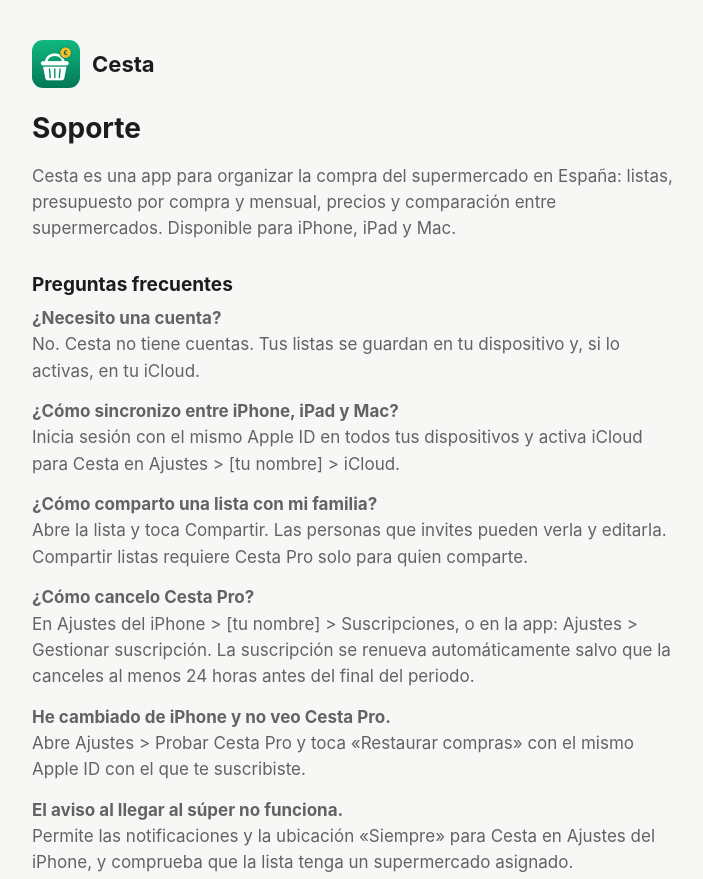
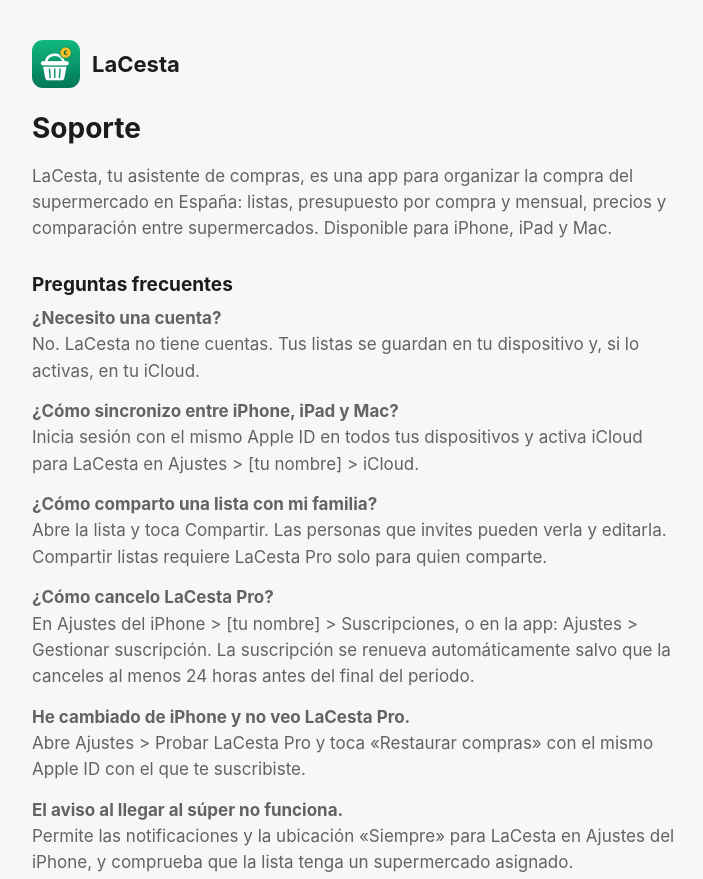
Before and after one commit to TiagoDezan/games_policy, a plain HTML site: page cesta/index.html in a window 1280 px wide. Shown: the top 879 px of the page, without its empty margins (284-987 px from the left). Drawn offline with Linux system fonts and the light colour scheme.

Commit message:
Cesta: renomeia as páginas para LaCesta (mesmas URLs)
Co-Authored-By: Claude Opus 5.5 <noreply@anthropic.com>
Claude-Session: https://claude.ai/code/session_01LfTx2CVhpqNeNkdE8pTfme

```diff
--- a/cesta/index.html
+++ b/cesta/index.html
@@ -3,30 +3,30 @@
 <head>
 <meta charset="utf-8">
 <meta name="viewport" content="width=device-width, initial-scale=1">
-<title>Cesta · Soporte</title>
-<meta name="description" content="Cesta: tu lista de la compra con presupuesto, para supermercados de España.">
+<title>LaCesta · Soporte</title>
+<meta name="description" content="LaCesta, tu asistente de compras: lista de la compra con presupuesto para supermercados de España.">
 <link rel="icon" href="icon.png">
 <link rel="apple-touch-icon" href="apple-touch-icon.png">
 <link rel="stylesheet" href="style.css">
 </head>
 <body>
 <main>
-  <header><img src="icon.png" alt=""><a href="./">Cesta</a></header>
+  <header><img src="icon.png" alt=""><a href="./">LaCesta</a></header>
   <h1>Soporte</h1>
-  <p>Cesta es una app para organizar la compra del supermercado en España: listas, presupuesto por compra y mensual, precios y comparación entre supermercados. Disponible para iPhone, iPad y Mac.</p>
+  <p>LaCesta, tu asistente de compras, es una app para organizar la compra del supermercado en España: listas, presupuesto por compra y mensual, precios y comparación entre supermercados. Disponible para iPhone, iPad y Mac.</p>
 
   <h2>Preguntas frecuentes</h2>
   <div class="faq">
-    <p><strong>¿Necesito una cuenta?</strong><br>No. Cesta no tiene cuentas. Tus listas se guardan en tu dispositivo y, si lo activas, en tu iCloud.</p>
-    <p><strong>¿Cómo sincronizo entre iPhone, iPad y Mac?</strong><br>Inicia sesión con el mismo Apple ID en todos tus dispositivos y activa iCloud para Cesta en Ajustes &gt; [tu nombre] &gt; iCloud.</p>
-    <p><strong>¿Cómo comparto una lista con mi familia?</strong><br>Abre la lista y toca Compartir. Las personas que invites pueden verla y editarla. Compartir listas requiere Cesta Pro solo para quien comparte.</p>
-    <p><strong>¿Cómo cancelo Cesta Pro?</strong><br>En Ajustes del iPhone &gt; [tu nombre] &gt; Suscripciones, o en la app: Ajustes &gt; Gestionar suscripción. La suscripción se renueva automáticamente salvo que la canceles al menos 24 horas antes del final del periodo.</p>
-    <p><strong>He cambiado de iPhone y no veo Cesta Pro.</strong><br>Abre Ajustes &gt; Probar Cesta Pro y toca «Restaurar compras» con el mismo Apple ID con el que te suscribiste.</p>
-    <p><strong>El aviso al llegar al súper no funciona.</strong><br>Permite las notificaciones y la ubicación «Siempre» para Cesta en Ajustes del iPhone, y comprueba que la lista tenga un supermercado asignado.</p>
+    <p><strong>¿Necesito una cuenta?</strong><br>No. LaCesta no tiene cuentas. Tus listas se guardan en tu dispositivo y, si lo activas, en tu iCloud.</p>
+    <p><strong>¿Cómo sincronizo entre iPhone, iPad y Mac?</strong><br>Inicia sesión con el mismo Apple ID en todos tus dispositivos y activa iCloud para LaCesta en Ajustes &gt; [tu nombre] &gt; iCloud.</p>
+    <p><strong>¿Cómo comparto una lista con mi familia?</strong><br>Abre la lista y toca Compartir. Las personas que invites pueden verla y editarla. Compartir listas requiere LaCesta Pro solo para quien comparte.</p>
+    <p><strong>¿Cómo cancelo LaCesta Pro?</strong><br>En Ajustes del iPhone &gt; [tu nombre] &gt; Suscripciones, o en la app: Ajustes &gt; Gestionar suscripción. La suscripción se renueva automáticamente salvo que la canceles al menos 24 horas antes del final del periodo.</p>
+    <p><strong>He cambiado de iPhone y no veo LaCesta Pro.</strong><br>Abre Ajustes &gt; Probar LaCesta Pro y toca «Restaurar compras» con el mismo Apple ID con el que te suscribiste.</p>
+    <p><strong>El aviso al llegar al súper no funciona.</strong><br>Permite las notificaciones y la ubicación «Siempre» para LaCesta en Ajustes del iPhone, y comprueba que la lista tenga un supermercado asignado.</p>
   </div>
 
   <h2>Contacto</h2>
-  <p>Escríbenos a <a href="mailto:tiago@dezan.me?subject=Cesta">tiago@dezan.me</a>. Respondemos en español, portugués o inglés.</p>
+  <p>Escríbenos a <a href="mailto:tiago@dezan.me?subject=LaCesta">tiago@dezan.me</a>. Respondemos en español, portugués o inglés.</p>
 
   <footer><a href="privacidad.html">Privacidad</a><a href="https://www.apple.com/legal/internet-services/itunes/dev/stdeula/">Términos de uso</a></footer>
 </main>
```
Also changed, not shown: cesta/privacidad.html (+9 -9 lines).
